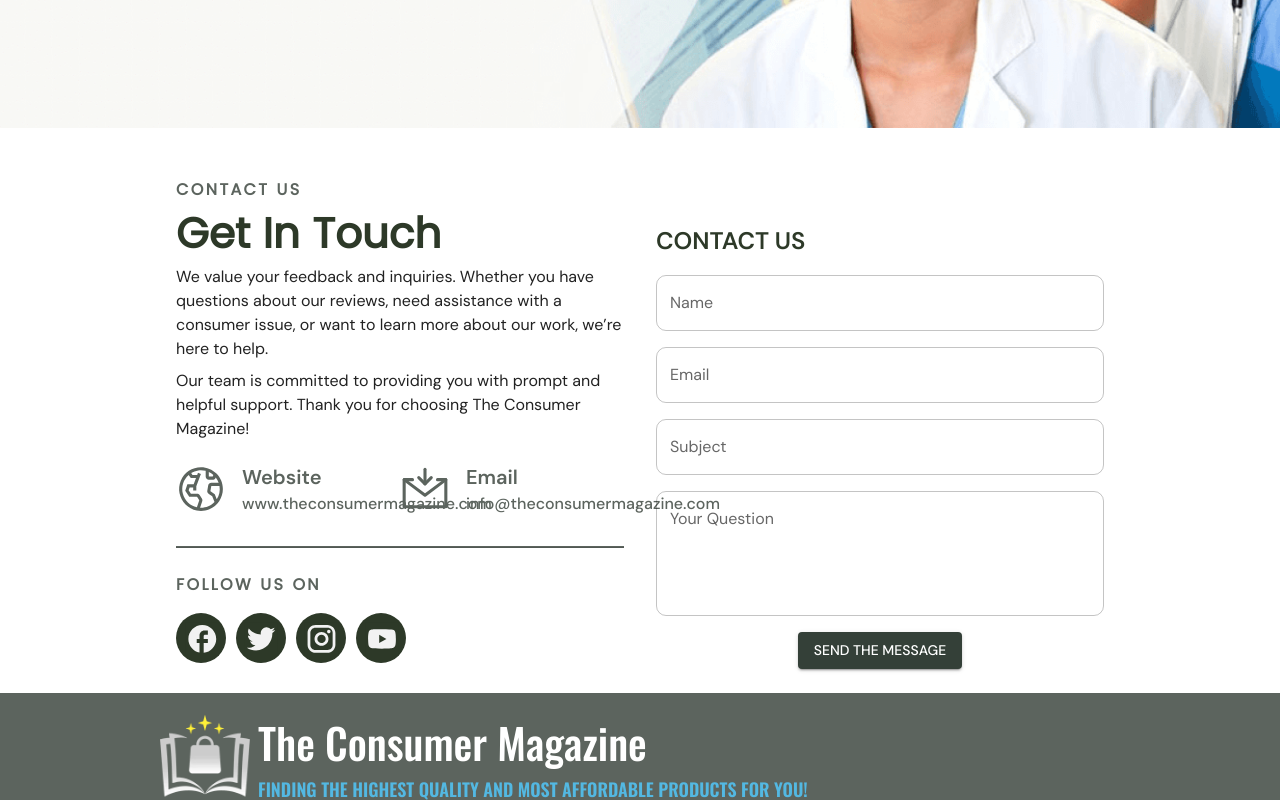
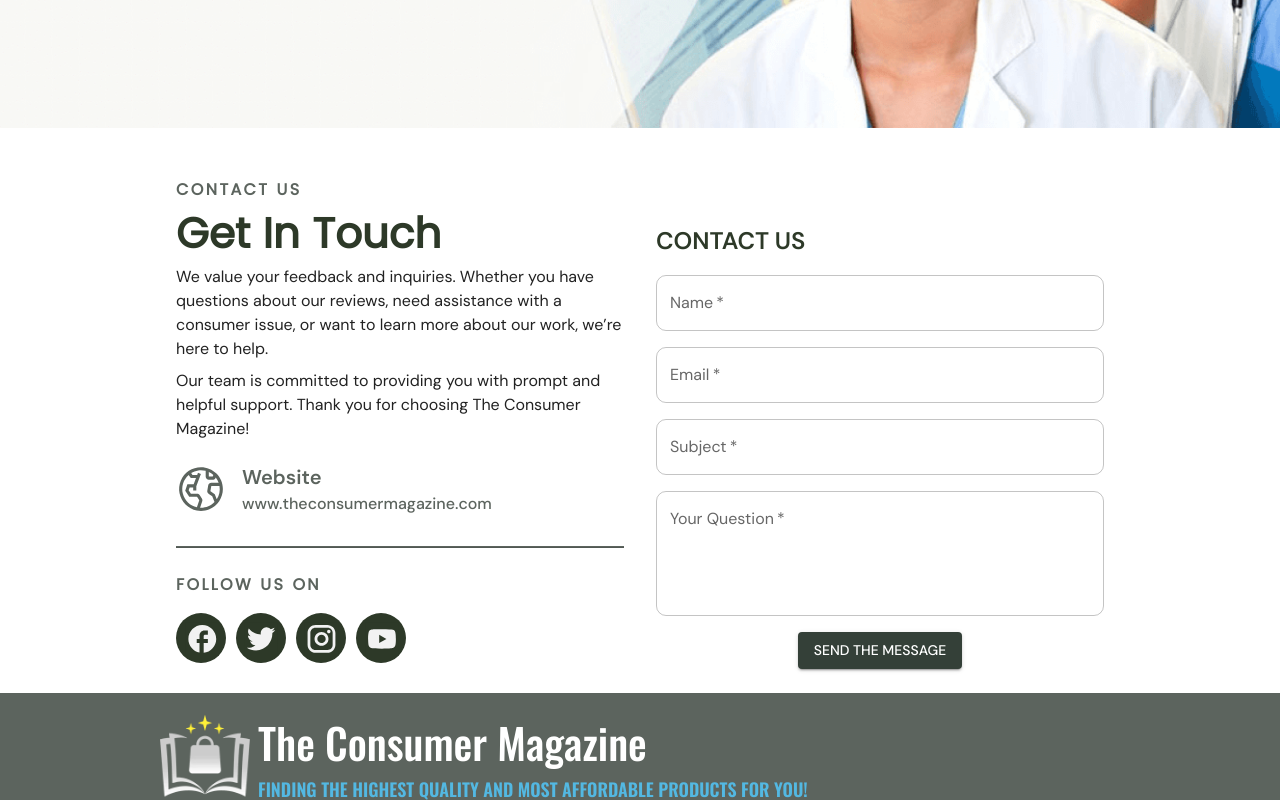
Before and after one commit to javadhaditaghi/funguss-presell, a React (Vite) app: page /antifungalsolutions/contactus in a window 1280 px wide. Shown: the part 568-1368 px from the top of the page. Built offline with nearby package versions, Linux system fonts and the light colour scheme.

Commit message:
add email feature using emailjs

```diff
--- a/package.json
+++ b/package.json
@@ -10,6 +10,7 @@
     "preview": "vite preview"
   },
   "dependencies": {
+    "@emailjs/browser": "^4.4.1",
     "@emotion/react": "^11.11.4",
     "@emotion/styled": "^11.11.5",
     "@mui/icons-material": "^5.15.15",
@@ -19,7 +20,8 @@
     "react": "^18.2.0",
     "react-dom": "^18.2.0",
     "react-helmet-async": "^2.0.5",
-    "react-router-dom": "^6.23.0"
+    "react-router-dom": "^6.23.0",
+    "reactjs": "^1.0.0"
   },
   "devDependencies": {
     "@types/react": "^18.2.66",
--- a/src/components/consts/constants.jsx
+++ b/src/components/consts/constants.jsx
@@ -16,11 +16,11 @@
         title: "Website",
         value: "www.theconsumermagazine.com"
     },
-    {
-        icon: <Email />,
-        title: "Email",
-        value: "info@theconsumermagazine.com"
-    },
+    // {
+    //     icon: <Email />,
+    //     title: "Email",
+    //     value: "info@theconsumermagazine.com"
+    // },
 
 
 
--- a/src/components/main/contactus.jsx
+++ b/src/components/main/contactus.jsx
@@ -8,6 +8,11 @@
 import TextField from '@mui/material/TextField';
 import Button from '@mui/material/Button';
 import { Helmet } from 'react-helmet-async';
+import React, { useRef, useState } from 'react';
+import emailjs from '@emailjs/browser';
+import Snackbar from '@mui/material/Snackbar';
+import Alert from '@mui/material/Alert';
+
 
 
 const CustomizedBox = styled(Box)({
@@ -23,17 +28,65 @@
 
 });
 
+const Contactus = () => {
+
+    const form = useRef();
+    const [open, setOpen] = React.useState(false);
+    const [openError, setOpenError] = React.useState(false);
+
+    const [formData, setFormData] = useState({
+        name: '',
+        email: '',
+        subject: '',
+        message: '',
+    });
+
+
+    // Handler for input field changes
+    const handleInputChange = event => {
+        const { name, value } = event.target;
+        setFormData(prevFormData => ({
+            ...prevFormData,
+            [name]: value,
+        }));
+    };
+
+
+    const sendEmail = (e) => {
+        e.preventDefault();
+
+        emailjs
+            .sendForm('service_ns4lxz7', 'template_vhnbb5i', form.current, {
+                publicKey: 'k7SWEFkoeXC0c3gwI',
+            })
+            .then(
+                () => {
+                    console.log('SUCCESS!');
+                    setFormData({ name: "", email: "", subject: "", message: "" });
+                    setOpen(true);
+                },
+                (error) => {
+                    console.log('FAILED...', error.text);
+                    setOpenError(true);
+                },
+            );
+    };
+
+
+    const handleClose = (event, reason) => {
+        if (reason === 'clickaway') {
+          return;
+        }
+
+        setOpen(false);
+        setOpenError(false);
+      };
 
 
 
 
 
 
-
-
-
-
-const Contactus = () => {
     return (
         <>
             <Helmet>
@@ -120,28 +173,93 @@
                                     CONTACT US
                                 </Typography>
 
-                                <form>
-
+                                <form ref={form} onSubmit={sendEmail}>
                                     <Box mt={2}>
-                                        <TextField id="Name" label="Name" type="text" sx={{ width: "100%" }} InputProps={{ sx: { borderRadius: "10px" } }} />
+                                        <TextField
+                                            name="name"
+                                            id="name"
+                                            placeholder="Name *"
+                                            label="Name"
+                                            type="text"
+                                            className="form-control"
+                                            onChange={handleInputChange}
+                                            value={formData.name}
+                                            required
+                                            sx={{ width: "100%" }}
+                                            InputProps={{ sx: { borderRadius: "10px" } }}
+                                        />
                                     </Box>
                                     <Box mt={2}>
-                                        <TextField id="email" label="Email" type="email" sx={{ width: "100%" }} InputProps={{ sx: { borderRadius: "10px" } }} />
+                                        <TextField
+                                            name="email"
+                                            id="email"
+                                            placeholder="Email *"
+                                            label="Email"
+                                            type="email"
+                                            className="form-control"
+                                            onChange={handleInputChange}
+                                            value={formData.email}
+                                            required
+                                            sx={{ width: "100%" }}
+                                            InputProps={{ sx: { borderRadius: "10px" } }}
+                                        />
                                     </Box>
                                     <Box mt={2}>
-                                        <TextField id="subject" label="Subject" type="text" sx={{ width: "100%" }} InputProps={{ sx: { borderRadius: "10px" } }} />
+                                        <TextField
+                                            name="subject"
+                                            id="subject"
+                                            placeholder="Subject *"
+                                            label="Subject"
+                                            type="text"
+                                            className="form-control"
+                                            onChange={handleInputChange}
+                                            value={formData.subject}
+                                            required
+                                            sx={{ width: "100%" }}
+                                            InputProps={{ sx: { borderRadius: "10px" } }}
+                                        />
                                     </Box>
                                     <Box mt={2}>
-                                        <TextField id="Message" label="Your Question" multiline maxRows={10} rows={4} sx={{ width: "100%" }} InputProps={{ sx: { borderRadius: "10px" } }} />
+                                        <TextField
+                                            name="message"
+                                            id="message"
+                                            placeholder="Your Question *"
+                                            label="Your Question"
+                                            multiline
+                                            maxRows={10}
+                                            rows={4}
+                                            className="form-control"
+                                            onChange={handleInputChange}
+                                            value={formData.message}
+                                            required
+                                            sx={{ width: "100%" }}
+                                            InputProps={{ sx: { borderRadius: "10px" } }}
+                                        />
                                     </Box>
-
                                     <Box mt={2} sx={{ width: "100%", textAlign: "center" }}>
-                                        <Button type="submit" variant="contained"  >Send the Message</Button>
+                                        <Button type="submit" variant="contained">Send the Message</Button>
                                     </Box>
                                 </form>
-
-
-
+                                <Snackbar open={open} autoHideDuration={6000} onClose={handleClose}>
+                                    <Alert
+                                        onClose={handleClose}
+                                        severity="success"
+                                        variant="filled"
+                                        sx={{ width: '100%' }}
+                                    >
+                                        Your Email has been successfully sent!
+                                    </Alert>
+                                </Snackbar>
+                                <Snackbar open={openError} autoHideDuration={6000} onClose={handleClose}>
+                                    <Alert
+                                        onClose={handleClose}
+                                        severity="error"
+                                        variant="filled"
+                                        sx={{ width: '100%' }}
+                                    >
+                                        Oops Something went wrong!
+                                    </Alert>
+                                </Snackbar>
 
                             </Grid2>
 
```
Also changed, not shown: 1 other file (tests, documents, lock files or other folders).
